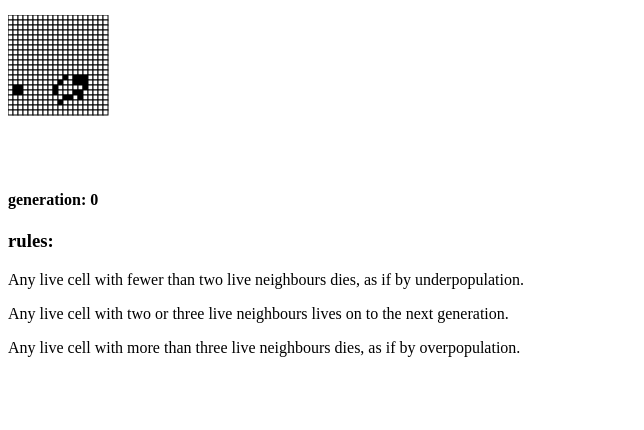
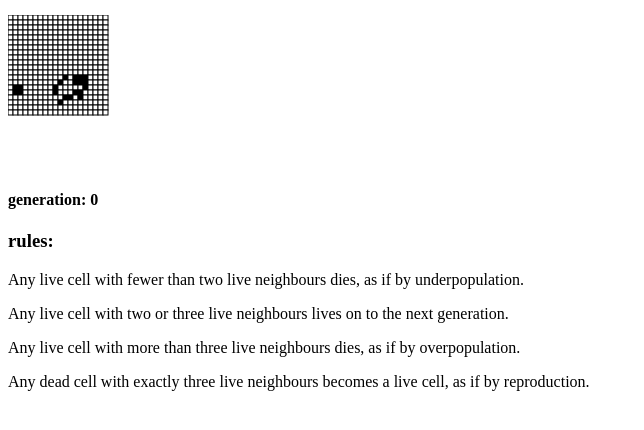
Before and after one commit to Johnryedoethe/Conway-s-game-of-life, a plain HTML site: page index.html in a window 1280 px wide. Shown: the part 44-474 px from the top of the page, without its empty margins (0-644 px from the left). Drawn offline with Linux system fonts and the light colour scheme.

Commit message:
add rule

```diff
--- a/index.html
+++ b/index.html
@@ -20,6 +20,7 @@
     <p>Any live cell with fewer than two live neighbours dies, as if by underpopulation.</p>
     <p>Any live cell with two or three live neighbours lives on to the next generation.</p>
     <p>Any live cell with more than three live neighbours dies, as if by overpopulation.</p>
+    <p>Any dead cell with exactly three live neighbours becomes a live cell, as if by reproduction.</p>
     <script src="script.js"></script>
   </body>
 </div>
```
